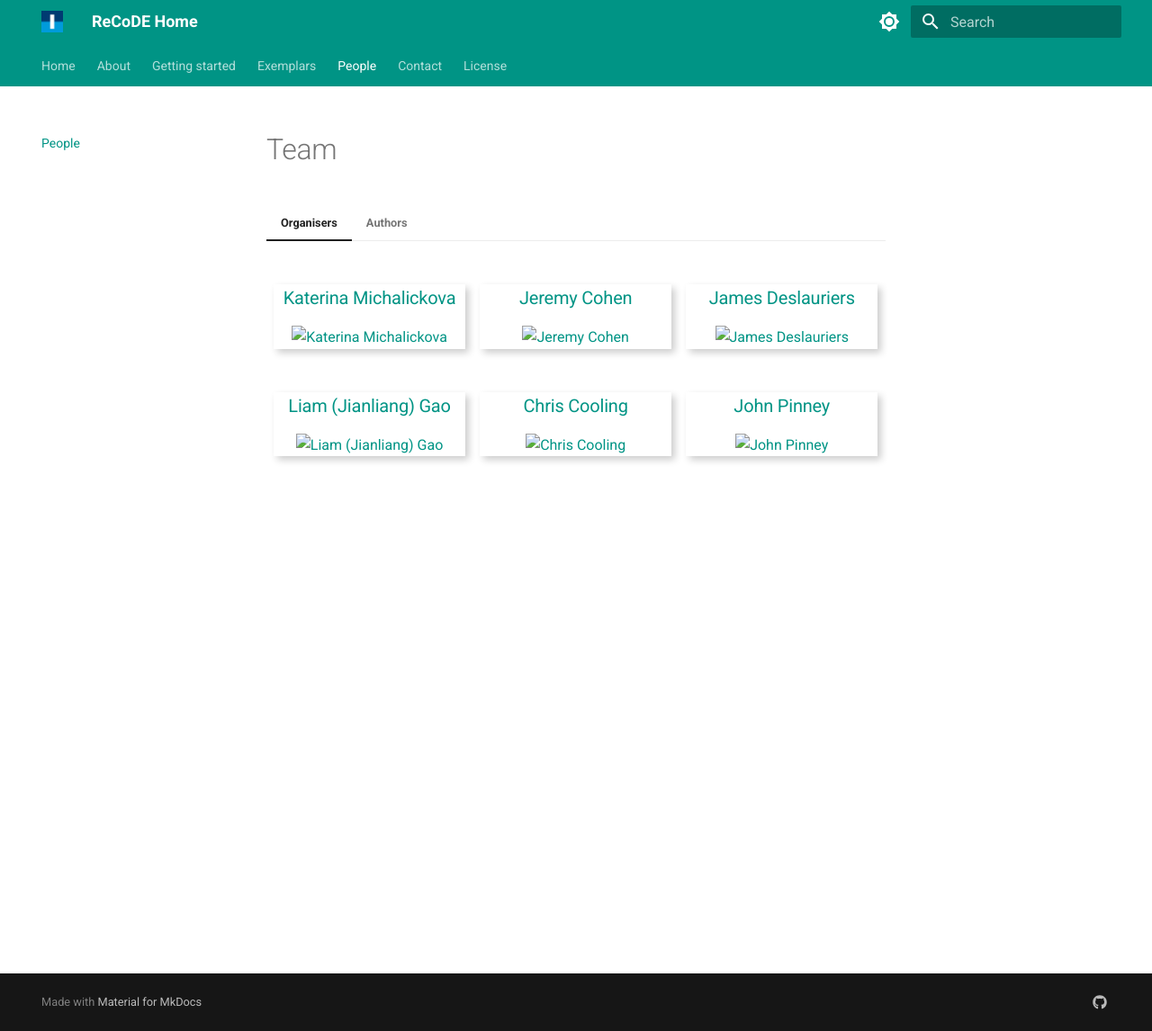
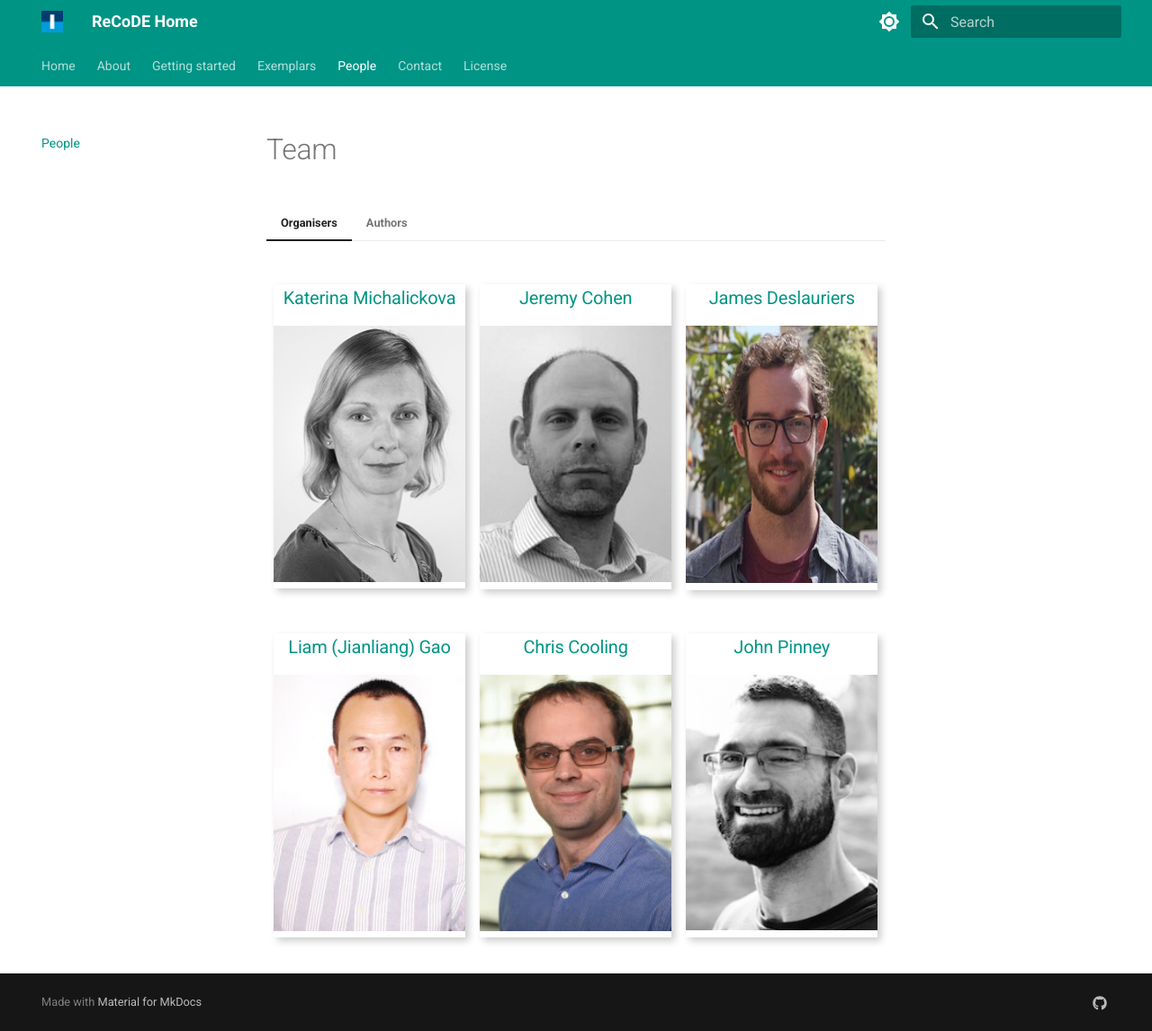
Before and after one commit to ImperialCollegeLondon/ReCoDE-home, an MkDocs documentation site: the page built from docs/people.md, in a window 1280 px wide and 1146 px high. Shown: the whole window at 90% size. Built offline with MkDocs 1.6.1 and Material for MkDocs 9.7.7, drawn with Linux system fonts in a browser that asks for light colours.

Commit message:
fix: fetch photos up one level

```diff
--- a/docs/people.md
+++ b/docs/people.md
@@ -10,7 +10,7 @@
         </h3>
         <div class="container_org">
             <a href="https://www.imperial.ac.uk/people/k.michalickova">
-                <img src="organisers_photo/kmichalickova.jpeg" alt="Katerina Michalickova" style="width:100%">
+                <img src="../organisers_photo/kmichalickova.jpeg" alt="Katerina Michalickova" style="width:100%">
             </a>
         </div>
         </div>
@@ -23,7 +23,7 @@
         </h3>
         <div class="container_org">
             <a href="https://www.imperial.ac.uk/people/jeremy.cohen">
-                <img src="organisers_photo/jcohen.jpeg" alt="Jeremy Cohen" style="width:100%">
+                <img src="../organisers_photo/jcohen.jpeg" alt="Jeremy Cohen" style="width:100%">
             </a>
         </div>
         </div>
@@ -36,7 +36,7 @@
         </h3>
         <div class="container_org">
             <a href="https://uk.linkedin.com/in/jay-deslauriers?trk=public_profile_browsemap">
-                <img src="organisers_photo/jdeslauriers.jpeg" alt="James Deslauriers" style="width:428px;height:286px;">
+                <img src="../organisers_photo/jdeslauriers.jpeg" alt="James Deslauriers" style="width:428px;height:286px;">
             </a>
         </div>
         </div>
@@ -49,7 +49,7 @@
         </h3>
         <div class="container_org">
             <a href="https://www.imperial.ac.uk/people/j.gao">
-                <img src="organisers_photo/jgao.jpeg" alt="Liam (Jianliang) Gao" style="width:100%">
+                <img src="../organisers_photo/jgao.jpeg" alt="Liam (Jianliang) Gao" style="width:100%">
             </a>
         </div>
         </div>
@@ -62,7 +62,7 @@
         </h3>
         <div class="container_org">
             <a href="https://www.imperial.ac.uk/people/c.cooling10">
-                <img src="organisers_photo/ccooling.jpeg" alt="Chris Cooling" style="width:100%">
+                <img src="../organisers_photo/ccooling.jpeg" alt="Chris Cooling" style="width:100%">
             </a>
         </div>
         </div>
@@ -75,7 +75,7 @@
         </h3>
         <div class="container_org">
             <a href="https://www.imperial.ac.uk/people/j.pinney">
-                <img src="organisers_photo/jpinney.jpeg" alt="John Pinney" style="width:100%">
+                <img src="../organisers_photo/jpinney.jpeg" alt="John Pinney" style="width:100%">
             </a>
         </div>
         </div>
```
Also changed, not shown: docs/exemplars/index.md (+1 -1 lines).
